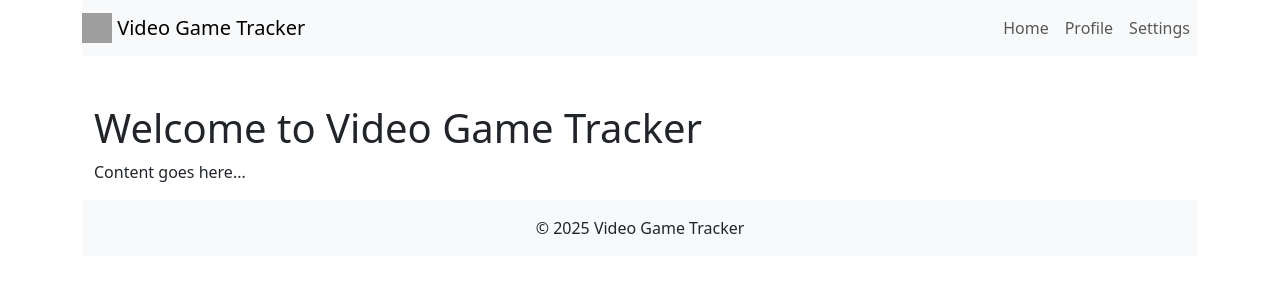
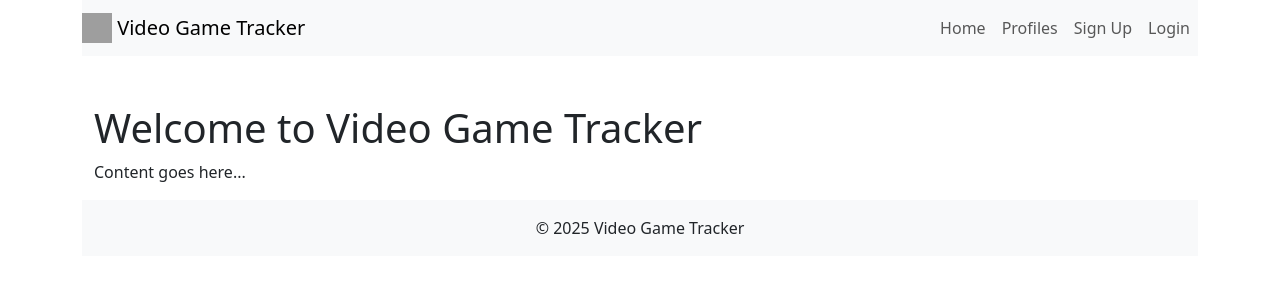
Before and after one commit to lcorndogl/Video-Game-Tracker, a Django app: page /profiles/ in a window 1280 px wide. Shown: the top 300 px of the page. Run offline with Django 4.2, Linux system fonts and the light colour scheme; grey boxes are pictures that could not be loaded.

Commit message:
Adjust navbar for planned pages - Duplicate for logged in, out users for future functionality

```diff
--- a/profiles/templates/profiles/profiles.html
+++ b/profiles/templates/profiles/profiles.html
@@ -21,19 +21,41 @@
                 aria-controls="navbarNav" aria-expanded="false" aria-label="Toggle navigation">
                 <span class="navbar-toggler-icon"></span>
             </button>
+            <!-- Code for Logged Out Navbar  -->
             <div class="collapse navbar-collapse" id="navbarNav">
                 <ul class="navbar-nav ms-auto">
                     <li class="nav-item">
                         <a class="nav-link" href="#">Home</a>
                     </li>
                     <li class="nav-item">
-                        <a class="nav-link" href="#">Profile</a>
+                        <a class="nav-link" href="#">Profiles</a>
                     </li>
                     <li class="nav-item">
-                        <a class="nav-link" href="#">Settings</a>
+                        <a class="nav-link" href="#">Sign Up</a>
+                    </li>
+                    <li class="nav-item">
+                        <a class="nav-link" href="#">Login</a>
                     </li>
                 </ul>
             </div>
+
+            <!-- Code for Logged In navbar
+            <div class="collapse navbar-collapse" id="navbarNav">
+                <ul class="navbar-nav ms-auto">
+                    <li class="nav-item">
+                        <a class="nav-link" href="#">Home</a>
+                    </li>
+                    <li class="nav-item">
+                        <a class="nav-link" href="#">Profiles</a>
+                    </li>
+                    <li class="nav-item">
+                        <a class="nav-link" href="#">Edit Profile</a>
+                    </li>
+                    <li class="nav-item">
+                        <a class="nav-link" href="#">Logout</a>
+                    </li>
+                </ul>
+            </div> -->
         </nav>
 
         <div class="container mt-5">
```
